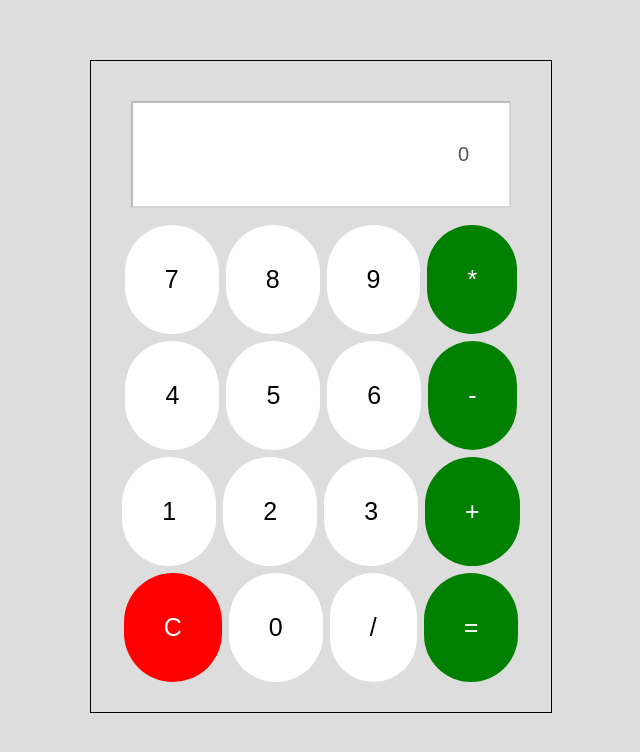
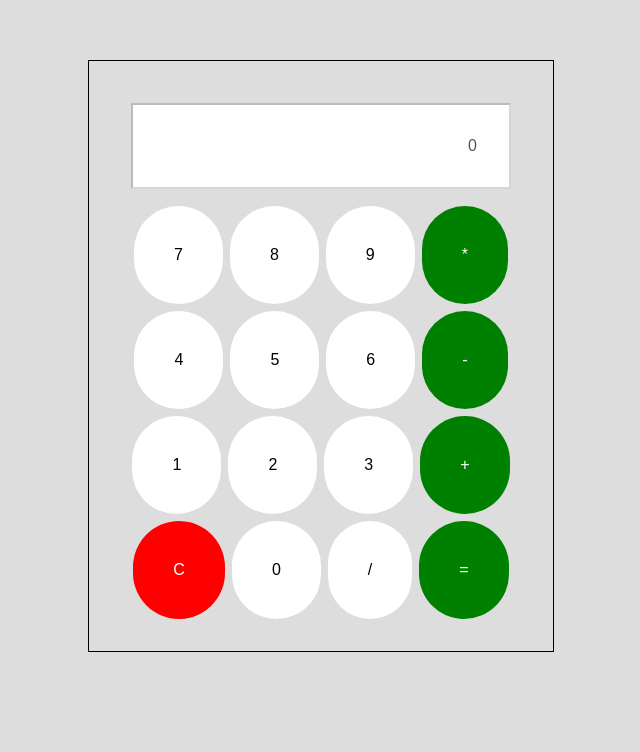
Before and after one commit to IammHardy/Calc, a plain HTML site: page index.html in a window 1280 px wide. Shown: the part 140-892 px from the top of the page, without its empty margins (319-959 px from the left). Drawn offline with Linux system fonts and the light colour scheme.

Commit message:
Last Commit

```diff
--- a/style.css
+++ b/style.css
@@ -15,7 +15,7 @@ body{
     justify-content: center;
     width: 400px;
     gap:7px;
-    padding: 30px;
+    padding: 2rem;
     flex-wrap: wrap;
     border: 1px solid black;
 
@@ -25,9 +25,9 @@ button{
    cursor: pointer;
    background: white;
    border: none;
-   padding:40px;
+   padding:2.5rem;
    border-radius:100px;
-   font-size: 25px;
+   font-size: 1rem;
 }
 
 button:hover{
@@ -35,14 +35,14 @@ button:hover{
 }
 #display{
     display:block;
-    padding: 40px;
+    padding: 2rem;
     display: flex;
     flex-wrap: wrap;
     width: 100%;
     margin:10px;
     background: white;
     text-align: right;
-    font-size: 20px;
+    font-size: 1rem;
 }
 .color{
     background: green;
```
